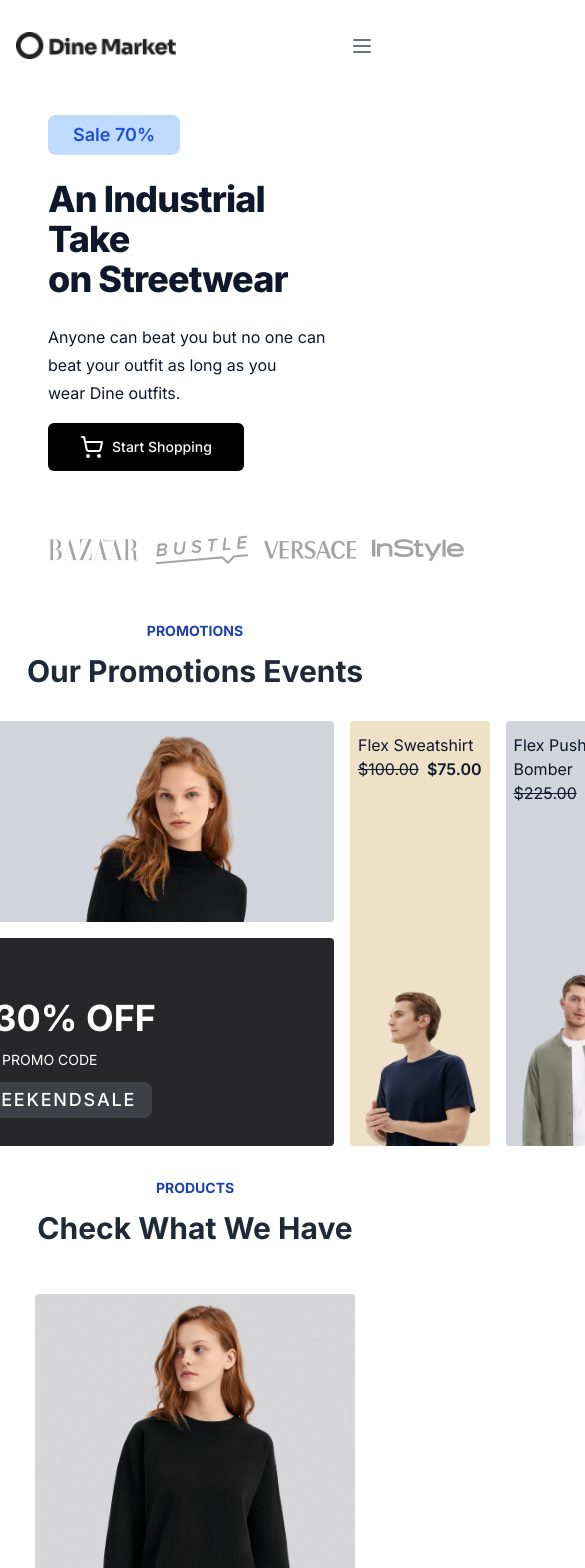
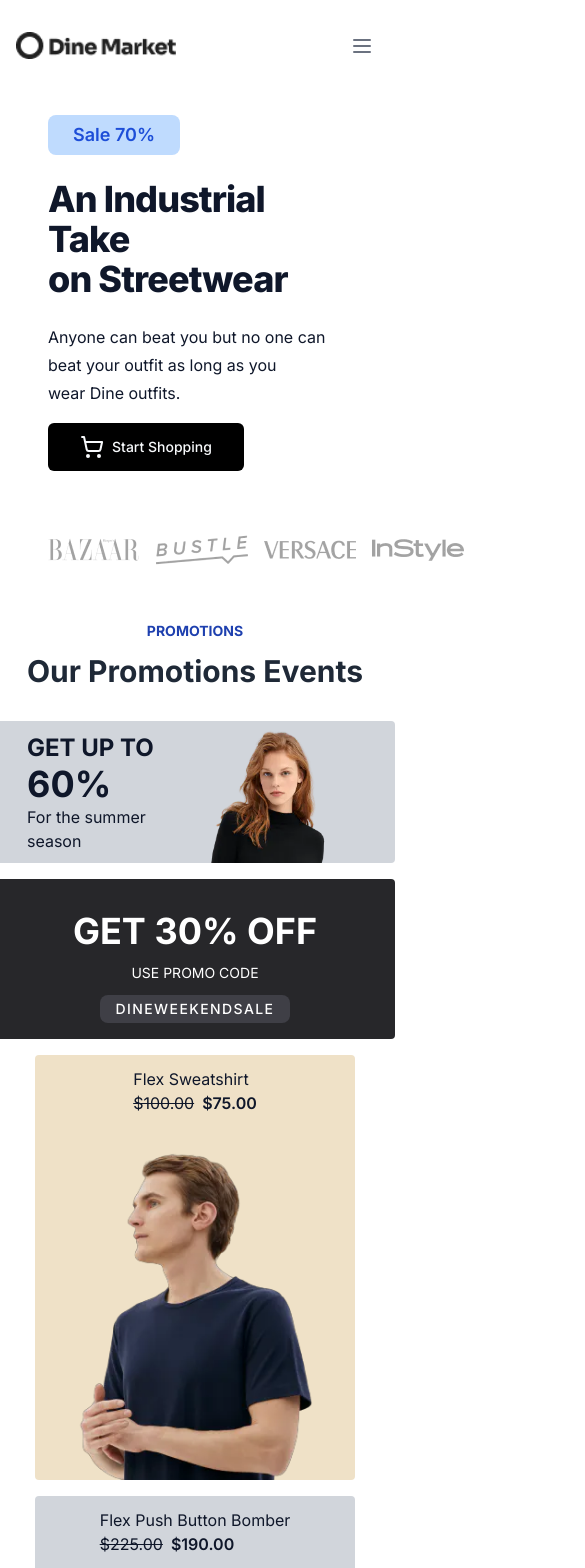
Before and after one commit to MasabBinZia/DineMarket-Ecommerce-web, a Next.js app: page / in a window 390 px wide. Shown: the top 1568 px of the page, 585 px wide, since content can reach past the window. Built offline with nearby package versions, Linux system fonts and the light colour scheme.

Commit message:
promotion mobile responsive

```diff
--- a/src/components/Promotion.tsx
+++ b/src/components/Promotion.tsx
@@ -13,11 +13,11 @@ const Promotion = () => {
         <p className="text-blue-800 text-sm font-bold">PROMOTIONS</p>
         <h1 className="text-3xl text-gray-800 font-bold">Our Promotions Events</h1>
       </div>
-      <div className='flex flex-row gap-4 item-center justify-center'>
+      <div className='flex flex-col md:flex md:flex-row gap-4 item-center justify-center'>
         {/* Left */}
-        <div className='flex flex-col gap-4'>
+        <div className='flex items-center md:flex flex-col gap-4'>
           {/*60% off*/}
-          <div className='h-50 w-[600px] px-8 flex flex-row rounded justify-between items-center bg-gray-300'>
+          <div className='w-[400px] md:h-50 md:w-[600px] px-8 flex flex-row rounded justify-between items-center bg-gray-300'>
             <div>
               <h2 className='block font-bold text-2xl'>GET UP TO <span className='text-4xl'>60%</span>
               </h2>
@@ -28,15 +28,16 @@ const Promotion = () => {
             </div>
           </div>
           {/*30% off*/}
-          <div className='h-52 w-[600px] flex flex-col items-center rounded justify-center gap-y-3 bg-zinc-800'>
+          <div className='w-[400px] md:h-52 md:w-[600px] flex flex-col items-center rounded justify-center gap-y-3 bg-zinc-800'>
             <h2 className='text-4xl text-white font-bold mt-8'>GET 30% OFF</h2>
             <p className='text-sm text-white'>USE PROMO CODE</p>
             <Button
-              className='text-lg tracking-widest text-white bg-zinc-700 px-4 py-1 rounded-lg hover:bg-zinc-700'>DINEWEEKENDSALE</Button>
+              className='mb-4 md:text-lg tracking-widest text-white bg-zinc-700 px-4 py-1 rounded-lg hover:bg-zinc-700'>DINEWEEKENDSALE</Button>
           </div>
         </div>
         {/* Right */}
-        <div className='flex flex-col justify-between items-center rounded  pb-0 pt-3 px-2 w-62' style={{ backgroundColor: '#efe1c7' }}>
+        <div className='flex flex-col justify-between items-center gap-4 md:flex md:flex-row'>
+        <div className='flex flex-col justify-between items-center rounded  pb-0 pt-3 px-2 w-80 md:w-56 h-[425px]' style={{ backgroundColor: '#efe1c7' }}>
           <div>
             <h2 className='text-md'>Flex Sweatshirt<br /></h2>
             <p><span className='text-md line-through'>$100.00</span><span
@@ -46,15 +47,16 @@ const Promotion = () => {
             <Image src={Promo2} alt='Promotion Girl' width={260} height={200} />
           </div>
         </div>
-        <div className='flex flex-col justify-between items-center rounded pb-0 pt-3 px-2 w-62 bg-gray-300'>
+        <div className='flex flex-col justify-between items-center rounded pb-0 pt-3 px-2 w-80 md:w-56 h-[425px] bg-gray-300'>
           <div>
             <h2 className={'text-md'}>Flex Push Button Bomber<br /></h2>
-            <p><span className='text-md line-through'>$225.00</span><span
+            <p><span className='text-md line-through text-center'>$225.00</span><span
               className='font-semibold ml-2'>$190.00</span></p>
           </div>
           <div className='Img'>
             <Image src={Promo3} alt={'Promotion Girl'} width={260} height={200} />
           </div>
+        </div>
         </div>
       </div>
     </div>
```
